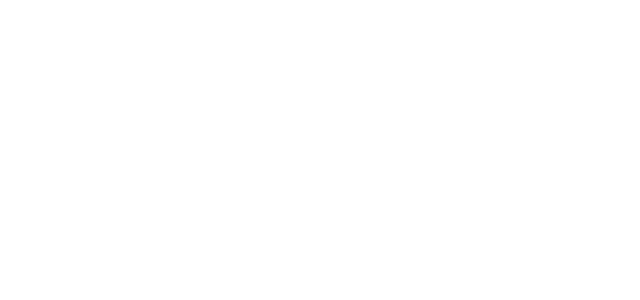
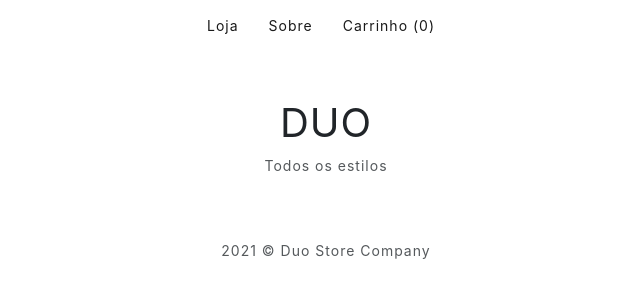
Before and after one commit to Brenw10/store, a React (Create React App) app: page /cart in a window 1280 px wide. Shown: the top 300 px of the page, without its empty margins (314-954 px from the left). Built offline with nearby package versions, Linux system fonts and the light colour scheme.

Commit message:
Insert others pages

```diff
--- a/src/components/Routes.js
+++ b/src/components/Routes.js
@@ -1,4 +1,6 @@
 import { BrowserRouter as Router, Switch, Route } from "react-router-dom";
+import About from "../pages/About";
+import Cart from "../pages/Cart";
 import Store from "../pages/Store";
 
 function Routes() {
@@ -6,6 +8,8 @@ function Routes() {
 		<Router>
 			<Switch>
 				<Route exact path="/" component={Store} />
+				<Route exact path="/cart" component={Cart} />
+				<Route exact path="/about" component={About} />
 			</Switch>
 		</Router>
 	);
--- /dev/null
+++ b/src/pages/About.js
@@ -0,0 +1,15 @@
+import Footer from "../components/Footer";
+import Header from "../components/Header";
+import StoreLogo from "../components/StoreLogo";
+
+function About() {
+	return (
+		<>
+			<Header />
+			<StoreLogo />
+			<Footer />
+		</>
+	);
+}
+
+export default About;
--- /dev/null
+++ b/src/pages/Cart.js
@@ -0,0 +1,15 @@
+import Footer from "../components/Footer";
+import Header from "../components/Header";
+import StoreLogo from "../components/StoreLogo";
+
+function Cart() {
+	return (
+		<>
+			<Header />
+			<StoreLogo />
+			<Footer />
+		</>
+	);
+}
+
+export default Cart;
```
Also changed, not shown: 1 other file (tests, documents, lock files or other folders).
